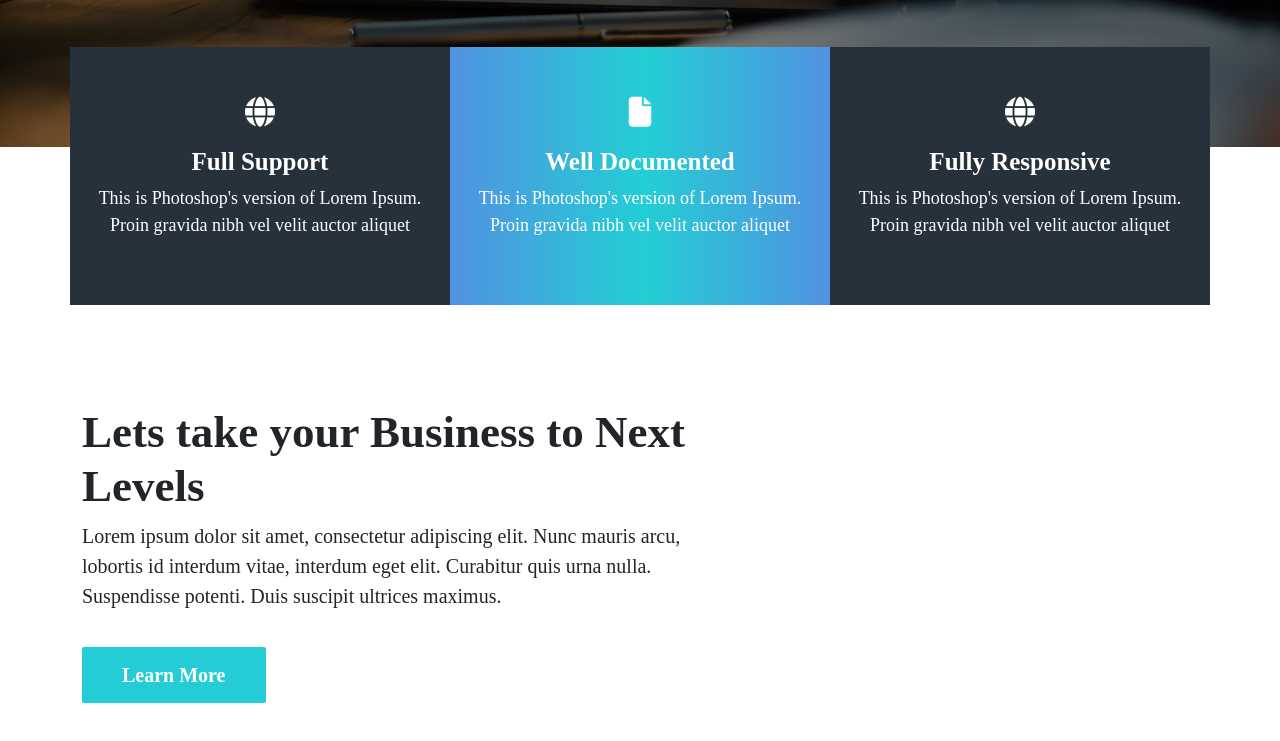
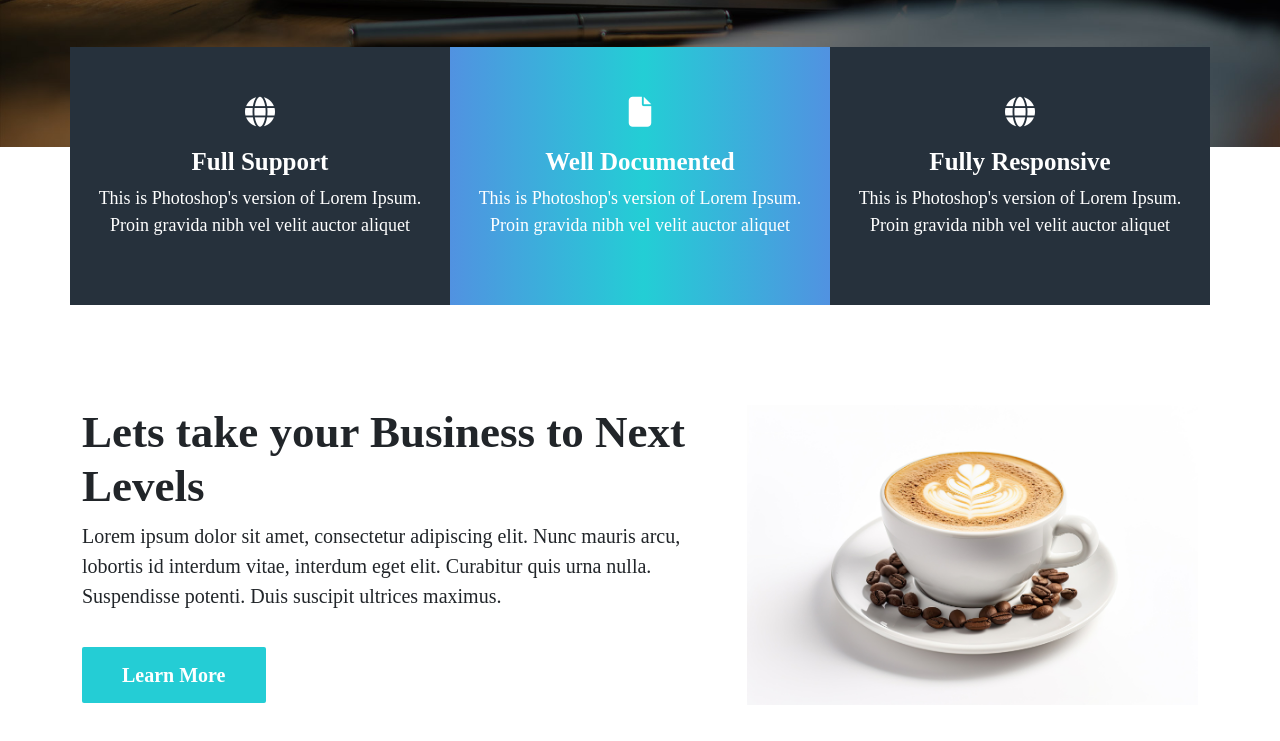
Before and after one commit to thakurkishan/Single-Page-Website, a plain HTML site: page index.html in a window 1280 px wide. Shown: the part 534-1275 px from the top of the page. Drawn offline with Linux system fonts and the light colour scheme.

Commit message:
code add

```diff
--- a/index.html
+++ b/index.html
@@ -76,7 +76,7 @@
                 <p>Lorem ipsum dolor sit amet, consectetur adipiscing elit. Nunc mauris arcu, lobortis id interdum vitae, interdum eget elit. Curabitur quis urna nulla. Suspendisse potenti. Duis suscipit ultrices maximus.</p>
                 <a class="herobtn" href="#">Learn More</a>
               </div>
-              <div class="col-sm-5"></div>
+              <div class="col-sm-5"><img src="2150691273.jpg"></div>
             </div>
           </div>
         </section>
--- a/style.css
+++ b/style.css
@@ -26,3 +26,4 @@
 .thirds .col-sm-7 h2{font-size:45px;font-weight: 600;}
 .thirds .col-sm-7 p{font-size:20px;}
 .fa-file:before{font-size:30px;}
+.thirds .col-sm-5 img{width: 100%;}
```
